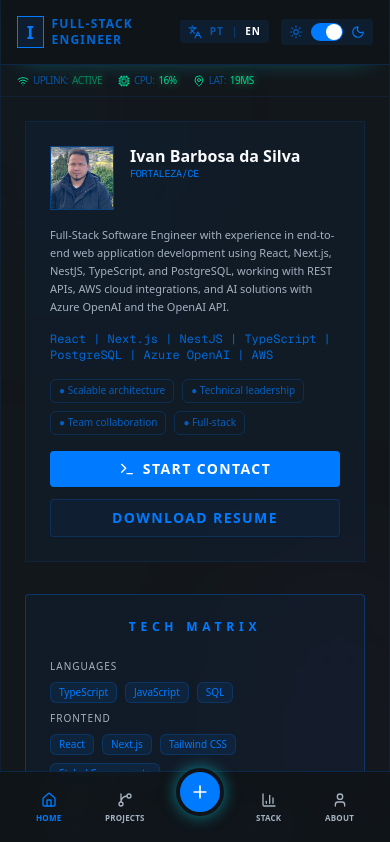
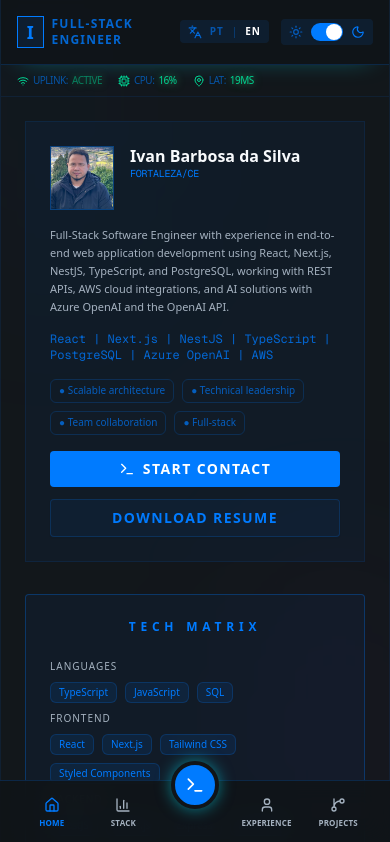
Before and after one commit to ivanbs14/Portifolio, a Next.js app: page / in a window 390 px wide. Shown: the top 842 px of the page. Built offline with nearby package versions, Linux system fonts and the light colour scheme.

Commit message:
feat: logic menubar

```diff
--- a/src/components/portfolio/bottom-hud-nav.tsx
+++ b/src/components/portfolio/bottom-hud-nav.tsx
@@ -1,9 +1,10 @@
 "use client";
 
-import { useMemo } from "react";
-import { BarChart3, GitBranch, Home, Plus, User } from "lucide-react";
+import { useEffect, useMemo, useState } from "react";
+import { BarChart3, GitBranch, Home, Terminal, User } from "lucide-react";
 
 import { Button } from "@/components/ui/button";
+import { ContactSheet } from "@/components/portfolio/contact-sheet";
 import { usePortfolioLanguage } from "@/components/portfolio/language-provider";
 import { BOTTOM_HUD_NAV } from "@/data/portfolio";
 
@@ -14,11 +15,20 @@
   about: User,
 } as const;
 
-const LEFT_NAV_ITEMS = BOTTOM_HUD_NAV.slice(0, 2);
-const RIGHT_NAV_ITEMS = BOTTOM_HUD_NAV.slice(2);
+const NAV_SECTION_ID = {
+  home: "section-home",
+  projects: "section-projects",
+  stack: "section-stack",
+  about: "section-experience",
+} as const;
+
+type NavIcon = keyof typeof NAV_ICON;
+
+const NAV_GRID_COLUMNS = ["col-start-1", "col-start-2", "col-start-4", "col-start-5"] as const;
 
 export function BottomHudNav() {
   const { t } = usePortfolioLanguage();
+  const [activeIcon, setActiveIcon] = useState<NavIcon>("home");
 
   const navLabelByIcon = useMemo(
     () =>
@@ -31,22 +41,91 @@
     [t]
   );
 
+  useEffect(() => {
+    const sections = (Object.entries(NAV_SECTION_ID) as [NavIcon, string][])
+      .map(([icon, id]) => {
+        const element = document.getElementById(id);
+
+        if (!element) {
+          return null;
+        }
+
+        return { icon, element };
+      })
+      .filter((section): section is { icon: NavIcon; element: HTMLElement } => Boolean(section));
+
+    if (sections.length === 0) {
+      return;
+    }
+
+    const observer = new IntersectionObserver(
+      (entries) => {
+        const visibleEntries = entries.filter((entry) => entry.isIntersecting);
+
+        if (visibleEntries.length === 0) {
+          return;
+        }
+
+        const mostVisibleEntry = visibleEntries.reduce((bestEntry, currentEntry) =>
+          currentEntry.intersectionRatio > bestEntry.intersectionRatio ? currentEntry : bestEntry
+        );
+        const activeSection = sections.find(
+          (section) => section.element === mostVisibleEntry.target
+        );
+
+        if (activeSection) {
+          setActiveIcon(activeSection.icon);
+        }
+      },
+      {
+        threshold: [0.2, 0.45, 0.7],
+        rootMargin: "-15% 0px -45% 0px",
+      }
+    );
+
+    sections.forEach((section) => {
+      observer.observe(section.element);
+    });
+
+    return () => observer.disconnect();
+  }, []);
+
+  const navigateToSection = (icon: NavIcon) => {
+    const targetSectionId = NAV_SECTION_ID[icon];
+    const targetSection = document.getElementById(targetSectionId);
+
+    if (!targetSection) {
+      return;
+    }
+
+    targetSection.scrollIntoView({
+      behavior: "smooth",
+      block: "start",
+    });
+    setActiveIcon(icon);
+  };
+
   return (
     <nav
-      className="fixed right-0 bottom-0 left-0 z-50 mx-auto flex w-full max-w-md items-center justify-between border-t border-primary/20 bg-background/90 px-6 py-3 backdrop-blur-md lg:hidden"
+      className="fixed bottom-0 left-1/2 z-50 w-full max-w-md -translate-x-1/2 border-t border-primary/20 bg-background/90 px-4 py-3 backdrop-blur-md lg:hidden"
       aria-label={t("nav.ariaLabel")}
     >
-      {LEFT_NAV_ITEMS.map((item) => {
+      <div className="relative grid w-full grid-cols-5 items-end">
+        {BOTTOM_HUD_NAV.map((item, index) => {
           const Icon = NAV_ICON[item.icon];
           const label = navLabelByIcon[item.icon] ?? item.label;
+          const columnClass = NAV_GRID_COLUMNS[index] ?? "col-start-5";
 
           return (
+            <div key={item.icon} className={`${columnClass} row-start-1 flex justify-center`}>
               <Button
-            key={item.icon}
                 type="button"
                 variant="ghost"
+                onClick={() => navigateToSection(item.icon)}
                 className={`h-auto flex-col gap-1 px-2 py-1 hover:bg-primary/10 ${
-              item.isActive ? "text-primary hover:text-primary" : "text-muted-foreground"
+                  activeIcon === item.icon
+                    ? "text-primary hover:text-primary"
+                    : "text-muted-foreground"
                 }`}
               >
                 <Icon className="size-4" />
@@ -54,38 +133,21 @@
                   {label}
                 </span>
               </Button>
+            </div>
           );
         })}
 
+        <ContactSheet>
           <Button
             type="button"
             size="icon"
-        className="size-12 -translate-y-4 rounded-full border-4 border-background bg-primary text-primary-foreground shadow-[0_0_15px_rgba(0,234,255,0.5)] hover:bg-primary/90"
-        aria-label={t("nav.newActionAria")}
+            className="absolute top-0 left-1/2 size-12 -translate-x-1/2 -translate-y-8 rounded-full border-4 border-background bg-primary text-primary-foreground shadow-[0_0_15px_rgba(0,234,255,0.5)] hover:bg-primary/90"
+            aria-label={t("hero.startContact")}
           >
-        <Plus className="size-5" />
+            <Terminal className="size-5" />
           </Button>
-
-      {RIGHT_NAV_ITEMS.map((item) => {
-        const Icon = NAV_ICON[item.icon];
-        const label = navLabelByIcon[item.icon] ?? item.label;
-
-        return (
-          <Button
-            key={item.icon}
-            type="button"
-            variant="ghost"
-            className={`h-auto flex-col gap-1 px-2 py-1 hover:bg-primary/10 ${
-              item.isActive ? "text-primary hover:text-primary" : "text-muted-foreground"
-            }`}
-          >
-            <Icon className="size-4" />
-            <span className="text-[8px] font-bold tracking-wide uppercase">
-              {label}
-            </span>
-          </Button>
-        );
-      })}
+        </ContactSheet>
+      </div>
     </nav>
   );
 }
--- /dev/null
+++ b/src/components/portfolio/contact-sheet.tsx
@@ -0,0 +1,108 @@
+"use client";
+
+import { useEffect, useRef, useState } from "react";
+import { Linkedin, Mail, Phone } from "lucide-react";
+
+import {
+  Sheet,
+  SheetContent,
+  SheetDescription,
+  SheetHeader,
+  SheetTitle,
+  SheetTrigger,
+} from "@/components/ui/sheet";
+import { usePortfolioLanguage } from "@/components/portfolio/language-provider";
+import { PROFILE_BIO } from "@/data/portfolio";
+
+type ContactSheetProps = {
+  children: React.ReactNode;
+};
+
+export function ContactSheet({ children }: ContactSheetProps) {
+  const { t } = usePortfolioLanguage();
+  const [copiedField, setCopiedField] = useState<"email" | "phone" | null>(null);
+  const copyTimeoutRef = useRef<number | null>(null);
+
+  const handleCopy = async (value: string, field: "email" | "phone") => {
+    try {
+      await navigator.clipboard.writeText(value);
+    } catch {
+      return;
+    }
+
+    setCopiedField(field);
+
+    if (copyTimeoutRef.current) {
+      window.clearTimeout(copyTimeoutRef.current);
+    }
+
+    copyTimeoutRef.current = window.setTimeout(() => {
+      setCopiedField(null);
+    }, 1800);
+  };
+
+  useEffect(() => {
+    return () => {
+      if (copyTimeoutRef.current) {
+        window.clearTimeout(copyTimeoutRef.current);
+      }
+    };
+  }, []);
+
+  return (
+    <Sheet>
+      <SheetTrigger asChild>{children}</SheetTrigger>
+      <SheetContent
+        side="bottom"
+        className="inset-x-auto left-1/2 bottom-6 w-[calc(100%-3rem)] -translate-x-1/2 rounded-lg border border-primary/30 bg-background/95 p-5 sm:max-w-md sm:p-6"
+      >
+        <SheetHeader className="p-0 pr-8">
+          <SheetTitle className="text-sm tracking-widest text-primary uppercase">
+            {t("hero.contact")}
+          </SheetTitle>
+          <SheetDescription>{t("hero.contactDescription")}</SheetDescription>
+        </SheetHeader>
+
+        <div className="grid gap-3">
+          <button
+            type="button"
+            onClick={() => handleCopy(PROFILE_BIO.contact.email, "email")}
+            className="flex cursor-pointer items-center justify-between gap-3 rounded border border-primary/20 bg-primary/5 p-3 text-sm text-foreground transition-colors hover:bg-primary/10"
+          >
+            <span className="flex items-center gap-3">
+              <Mail className="size-4 text-primary" />
+              {PROFILE_BIO.contact.email}
+            </span>
+            {copiedField === "email" ? (
+              <span className="text-xs font-mono text-primary">{t("hero.copied")}</span>
+            ) : null}
+          </button>
+
+          <button
+            type="button"
+            onClick={() => handleCopy(PROFILE_BIO.contact.phone, "phone")}
+            className="flex cursor-pointer items-center justify-between gap-3 rounded border border-primary/20 bg-primary/5 p-3 text-sm text-foreground transition-colors hover:bg-primary/10"
+          >
+            <span className="flex items-center gap-3">
+              <Phone className="size-4 text-primary" />
+              {PROFILE_BIO.contact.phone}
+            </span>
+            {copiedField === "phone" ? (
+              <span className="text-xs font-mono text-primary">{t("hero.copied")}</span>
+            ) : null}
+          </button>
+
+          <a
+            href={PROFILE_BIO.contact.linkedinHref}
+            target="_blank"
+            rel="noreferrer"
+            className="flex items-center gap-3 rounded border border-primary/20 bg-primary/5 p-3 text-sm text-foreground transition-colors hover:bg-primary/10"
+          >
+            <Linkedin className="size-4 text-primary" />
+            {PROFILE_BIO.contact.linkedin}
+          </a>
+        </div>
+      </SheetContent>
+    </Sheet>
+  );
+}
--- a/src/components/portfolio/experience-timeline.tsx
+++ b/src/components/portfolio/experience-timeline.tsx
@@ -71,7 +71,11 @@
   );
 
   return (
-    <section className="px-6 pb-12 lg:px-4 lg:pb-8" aria-labelledby="experience-timeline-title">
+    <section
+      id="section-experience"
+      className="scroll-mt-28 px-6 pb-12 lg:px-4 lg:pb-8"
+      aria-labelledby="experience-timeline-title"
+    >
       <h2
         id="experience-timeline-title"
         className="mb-6 text-xs font-bold tracking-[0.3em] text-primary/60 uppercase lg:mb-5"
--- a/src/components/portfolio/language-provider.tsx
+++ b/src/components/portfolio/language-provider.tsx
@@ -35,7 +35,7 @@
   "nav.home": "Home",
   "nav.projects": "Projects",
   "nav.stack": "Stack",
-  "nav.about": "About",
+  "nav.about": "Experience",
   "nav.ariaLabel": "Bottom navigation",
   "nav.newActionAria": "New action",
 
@@ -85,7 +85,7 @@
     "nav.home": "Home",
     "nav.projects": "Projetos",
     "nav.stack": "Stack",
-    "nav.about": "Sobre",
+    "nav.about": "Experiencia",
     "nav.ariaLabel": "Navegacao inferior",
     "nav.newActionAria": "Nova acao",
 
--- a/src/components/portfolio/project-grid.tsx
+++ b/src/components/portfolio/project-grid.tsx
@@ -73,7 +73,11 @@
   );
 
   return (
-    <section className="px-6 pb-12 lg:px-4 lg:pb-8" aria-labelledby="project-grid-title">
+    <section
+      id="section-projects"
+      className="scroll-mt-28 px-6 pb-12 lg:px-4 lg:pb-8"
+      aria-labelledby="project-grid-title"
+    >
       <div className="mb-4 flex items-center gap-4 lg:mb-5">
         <h2
           id="project-grid-title"
--- a/src/components/portfolio/tech-matrix.tsx
+++ b/src/components/portfolio/tech-matrix.tsx
@@ -22,7 +22,11 @@
   );
 
   return (
-    <section className="px-6 pb-12 lg:px-4 lg:pb-8" aria-labelledby="tech-matrix-title">
+    <section
+      id="section-stack"
+      className="scroll-mt-28 px-6 pb-12 lg:px-4 lg:pb-8"
+      aria-labelledby="tech-matrix-title"
+    >
       <Card className="rounded border-primary/30 bg-primary/5 p-0 shadow-none">
         <CardContent className="space-y-6 p-6 lg:space-y-5 lg:p-5">
           <h2
--- a/src/data/portfolio.ts
+++ b/src/data/portfolio.ts
@@ -186,18 +186,18 @@
     isActive: true,
   },
   {
-    label: "Projects",
-    icon: "projects",
-    isActive: false,
-  },
-  {
     label: "Stack",
     icon: "stack",
     isActive: false,
   },
   {
-    label: "About",
+    label: "Experience",
     icon: "about",
     isActive: false,
   },
+  {
+    label: "Projects",
+    icon: "projects",
+    isActive: false,
+  },
 ] as const;
```
Also changed, not shown: src/components/portfolio/hero-section.tsx (+8 -94 lines). Lines whose indentation alone changed are shown as unchanged.
